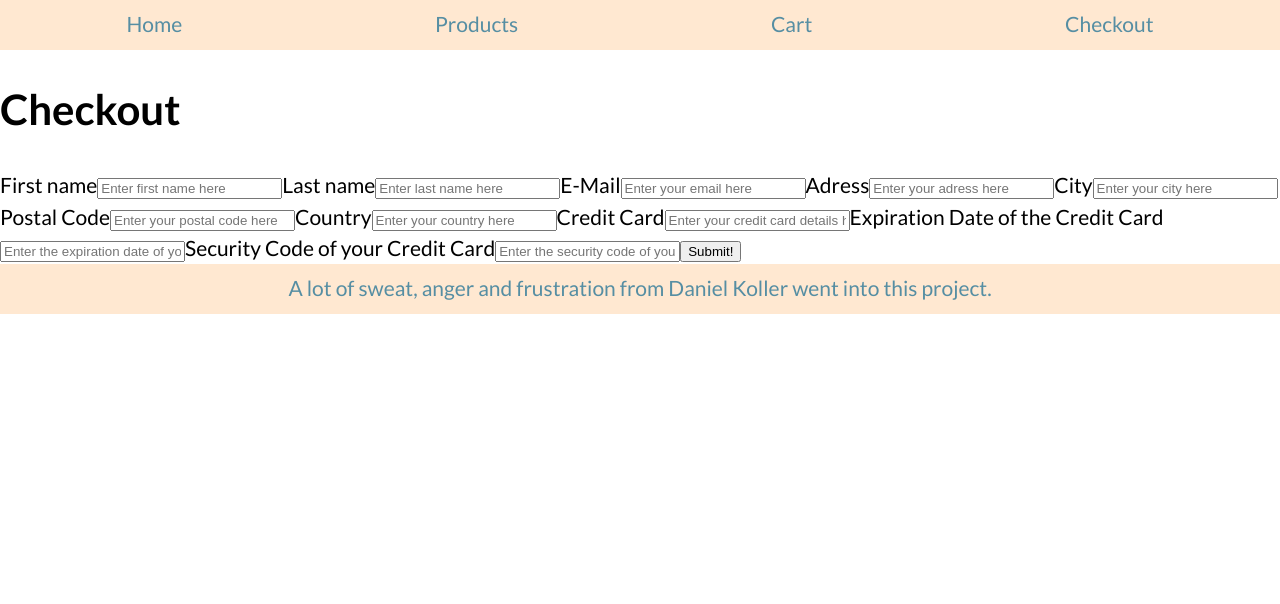
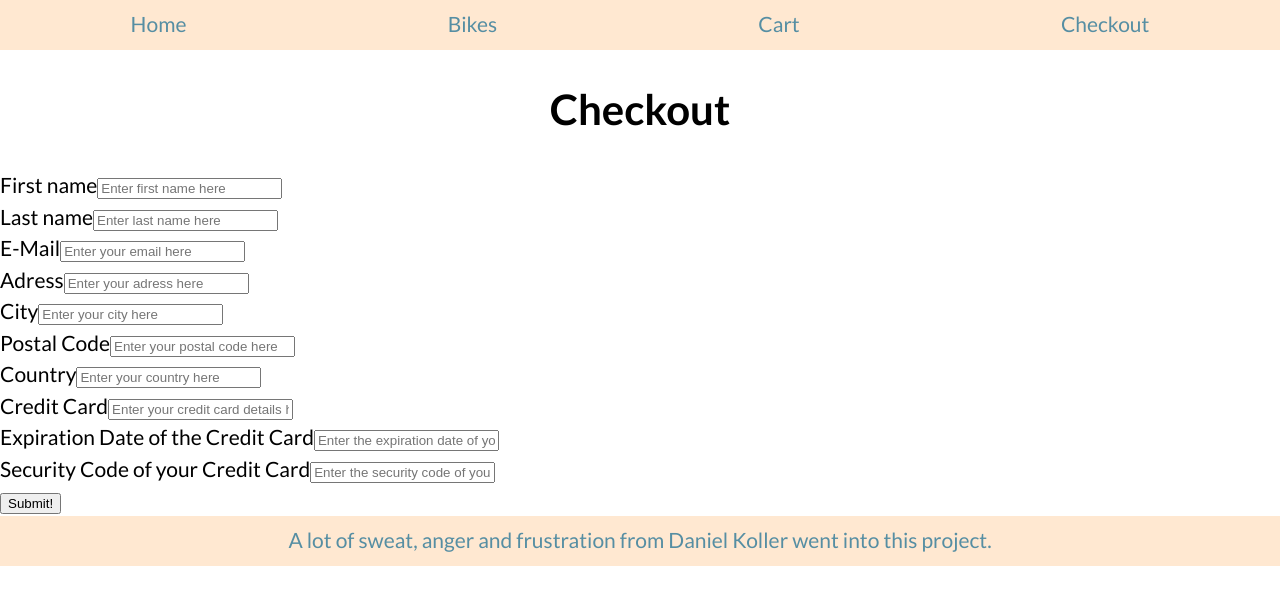
Before and after one commit to danielkoller/next-js-e-commerce-store, a Next.js app: page /checkout in a window 1280 px wide. Shown: the top 604 px of the page. Built offline with nearby package versions, Linux system fonts and the light colour scheme.

Commit message:
Add bikes page

```diff
--- a/app/product/page.tsx
+++ b/app/bikes/[bikesName]/page.tsx
@@ -1,3 +1,3 @@
 export default function ProductPage() {
-  return <main>Product</main>;
+  return <h1>Bike</h1>;
 }
--- a/app/products/page.tsx
+++ b/app/bikes/page.tsx
@@ -1,6 +1,6 @@
-import { bikes } from 'database/database.tsx';
 import Image from 'next/image';
 import Link from 'next/link';
+import { bikes } from '../../database/database.tsx';
 import styles from './page.module.scss';
 
 export default function ProductsPage() {
--- a/app/checkout/page.module.scss
+++ b/app/checkout/page.module.scss
@@ -0,0 +1,3 @@
+.title {
+  text-align: center;
+}
--- a/app/checkout/page.tsx
+++ b/app/checkout/page.tsx
@@ -1,8 +1,11 @@
+import styles from './page.module.scss';
+
 export default function CheckoutPage() {
   return (
     <main>
-      <h1>Checkout</h1>
-      <form>
+      <h1 className={styles.title}>Checkout</h1>
+      <form className={styles.form}>
+        <section>
           <label htmlFor="firstName">First name</label>
           <input
             data-test-id="checkout-first-name"
@@ -11,6 +14,8 @@ export default function CheckoutPage() {
             placeholder="Enter first name here"
             required
           />
+        </section>
+        <section>
           <label htmlFor="lastName">Last name</label>
           <input
             data-test-id="checkout-last-name"
@@ -19,6 +24,8 @@ export default function CheckoutPage() {
             placeholder="Enter last name here"
             required
           />
+        </section>
+        <section>
           <label htmlFor="email">E-Mail</label>
           <input
             data-test-id="checkout-email"
@@ -27,6 +34,8 @@ export default function CheckoutPage() {
             placeholder="Enter your email here"
             required
           />
+        </section>
+        <section>
           <label htmlFor="adress">Adress</label>
           <input
             data-test-id="checkout-address"
@@ -35,6 +44,8 @@ export default function CheckoutPage() {
             placeholder="Enter your adress here"
             required
           />
+        </section>
+        <section>
           <label htmlFor="city">City</label>
           <input
             data-test-id="checkout-city"
@@ -43,6 +54,8 @@ export default function CheckoutPage() {
             placeholder="Enter your city here"
             required
           />
+        </section>
+        <section>
           <label htmlFor="postalCode">Postal Code</label>
           <input
             data-test-id="checkout-postal-code"
@@ -51,6 +64,8 @@ export default function CheckoutPage() {
             placeholder="Enter your postal code here"
             required
           />
+        </section>
+        <section>
           <label htmlFor="country">Country</label>
           <input
             data-test-id="checkout-country"
@@ -59,6 +74,8 @@ export default function CheckoutPage() {
             placeholder="Enter your country here"
             required
           />
+        </section>
+        <section>
           <label htmlFor="creditCard">Credit Card</label>
           <input
             data-test-id="checkout-credit-card"
@@ -67,6 +84,8 @@ export default function CheckoutPage() {
             placeholder="Enter your credit card details here"
             required
           />
+        </section>
+        <section>
           <label htmlFor="expirationDate">
             Expiration Date of the Credit Card
           </label>
@@ -77,6 +96,8 @@ export default function CheckoutPage() {
             placeholder="Enter the expiration date of your credit card here"
             required
           />
+        </section>
+        <section>
           <label htmlFor="expirationDate">
             Security Code of your Credit Card
           </label>
@@ -87,6 +108,7 @@ export default function CheckoutPage() {
             placeholder="Enter the security code of your credit card here"
             required
           />
+        </section>
         <button data-test-id="checkout-confirm-order">Submit!</button>
       </form>
     </main>
--- a/app/layout.tsx
+++ b/app/layout.tsx
@@ -18,8 +18,8 @@ export default function RootLayout({
         <header className={styles.header}>
           <nav>
             <Link href="/">Home</Link>
-            <Link data-test-id="products-link" href="/products">
-              Products
+            <Link data-test-id="products-link" href="/bikes">
+              Bikes
             </Link>
             <Link href="/cart">Cart</Link>
             <Link href="/checkout">Checkout</Link>
```
Also changed, not shown: app/product/head.tsx (deleted, +0 -9 lines), app/bikes/head.tsx (renamed from app/products/head.tsx), app/bikes/page.module.scss (renamed from app/products/page.module.scss), app/product/page.module.scss (deleted). Lines whose indentation alone changed are shown as unchanged.
